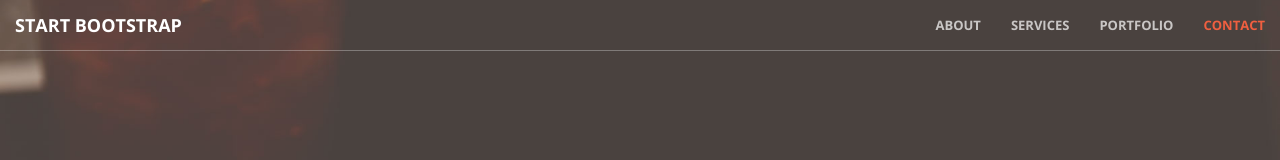
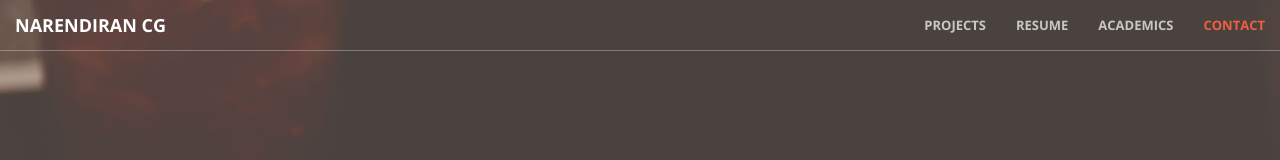
Before and after one commit to cgnarendiran/sample_bootstrap, a website: page index.html in a window 1280 px wide. Shown: the top 160 px of the page. Drawn offline with nearby package versions, Linux system fonts and the light colour scheme.

Commit message:
Update index.html

```diff
--- a/index.html
+++ b/index.html
@@ -43,20 +43,20 @@
                 <button type="button" class="navbar-toggle collapsed" data-toggle="collapse" data-target="#bs-example-navbar-collapse-1">
                     <span class="sr-only">Toggle navigation</span> Menu <i class="fa fa-bars"></i>
                 </button>
-                <a class="navbar-brand page-scroll" href="#page-top">Start Bootstrap</a>
+                <a class="navbar-brand page-scroll" href="#page-top">Narendiran CG</a>
             </div>
 
             <!-- Collect the nav links, forms, and other content for toggling -->
             <div class="collapse navbar-collapse" id="bs-example-navbar-collapse-1">
                 <ul class="nav navbar-nav navbar-right">
                     <li>
-                        <a class="page-scroll" href="#about">About</a>
+                        <a class="page-scroll" href="#about">Projects</a>
                     </li>
                     <li>
-                        <a class="page-scroll" href="#services">Services</a>
+                        <a class="page-scroll" href="#services">Resume</a>
                     </li>
                     <li>
-                        <a class="page-scroll" href="#portfolio">Portfolio</a>
+                        <a class="page-scroll" href="#portfolio">Academics</a>
                     </li>
                     <li>
                         <a class="page-scroll" href="#contact">Contact</a>
```
